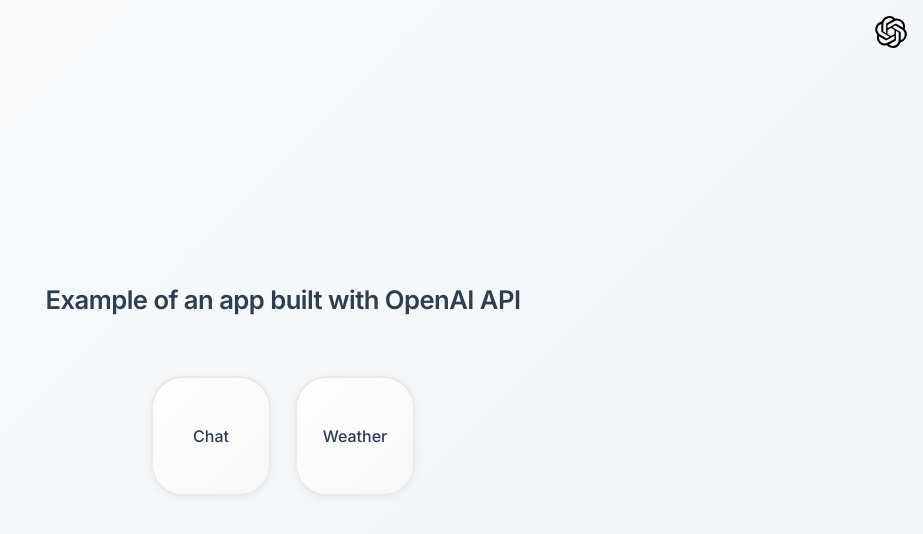
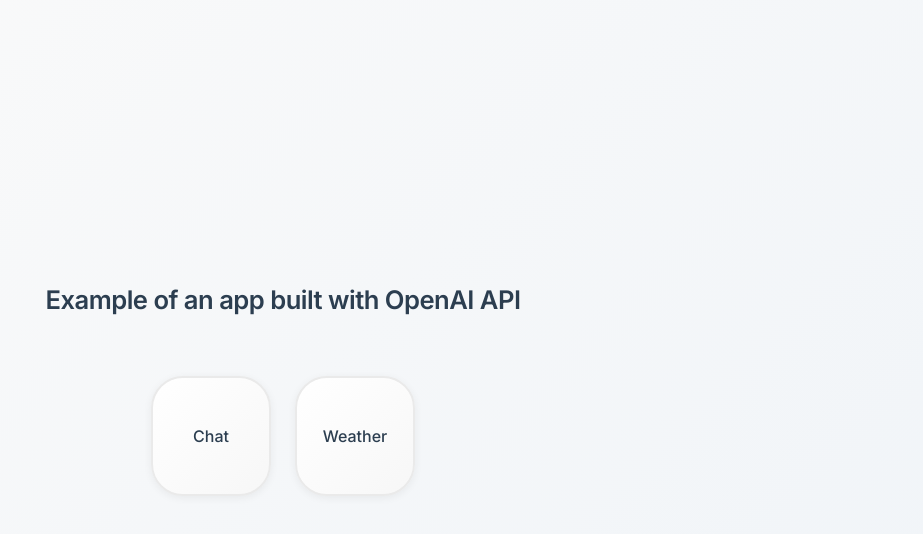
Before and after one commit to v-olya/OpenAI, a Next.js app: page / in a window 1280 px wide. Shown: the top 534 px of the page, without its empty margins (357-1280 px from the left). Built offline with nearby package versions, Linux system fonts and the light colour scheme.

Commit message:
remove the openai logo

```diff
--- a/app/globals.css
+++ b/app/globals.css
@@ -8,7 +8,7 @@
     --primary-color: #6b9bd1;
     --text-color: #2c3e50;
     --bg-color: #fafafa;
-    --breakpoint-mobile: 960px;
+    --breakpoint-mobile: 900px;
 }
 
 * {
@@ -59,39 +59,8 @@
     box-shadow: 0 4px 20px rgba(0, 0, 0, 0.1);
 }
 
-.logo {
-    width: 32px;
-    height: 32px;
-    position: absolute;
-    margin: 16px;
-    top: 0;
-    right: 0;
-    transition: transform 0.2s ease;
-}
-
-.logo:hover {
-    transform: scale(1.05);
-}
-
-@media (max-width: 1100px) {
-    .logo {
-        display: none;
-    }
-}
-
 ul,
 ol {
     padding-left: 24px;
     margin: 12px 0;
 }
-
-pre {
-    margin: -4px -16px;
-    padding: 20px;
-    white-space: pre-wrap;
-    background-color: #f0f0f0;
-    color: var(--text-color);
-    border-radius: 12px;
-    border: 1px solid #e0e0e0;
-    box-shadow: 0 2px 6px rgba(0, 0, 0, 0.05);
-}
--- a/app/layout.tsx
+++ b/app/layout.tsx
@@ -1,6 +1,5 @@
 import { Inter } from 'next/font/google';
 import './globals.css';
-import Image from 'next/image';
 const inter = Inter({ subsets: ['latin'] });
 
 export const metadata = {
@@ -15,16 +14,7 @@
 export default function RootLayout({ children }) {
     return (
         <html lang='en'>
-            <body className={inter.className}>
-                {children}
-                <Image
-                    className='logo'
-                    width={32}
-                    height={32}
-                    src='/openai.svg'
-                    alt='OpenAI Logo'
-                />
-            </body>
+            <body className={inter.className}>{children}</body>
         </html>
     );
 }
```
